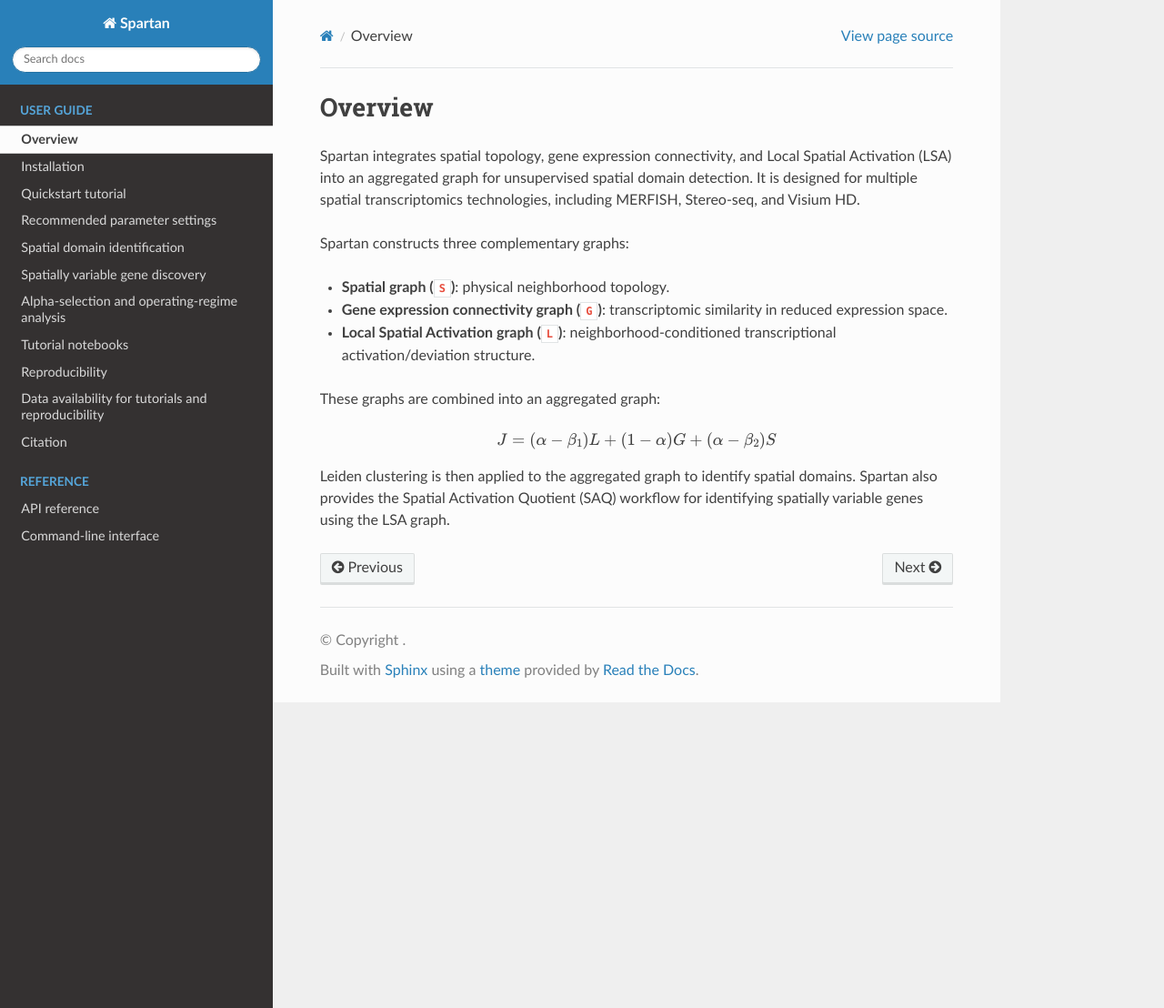
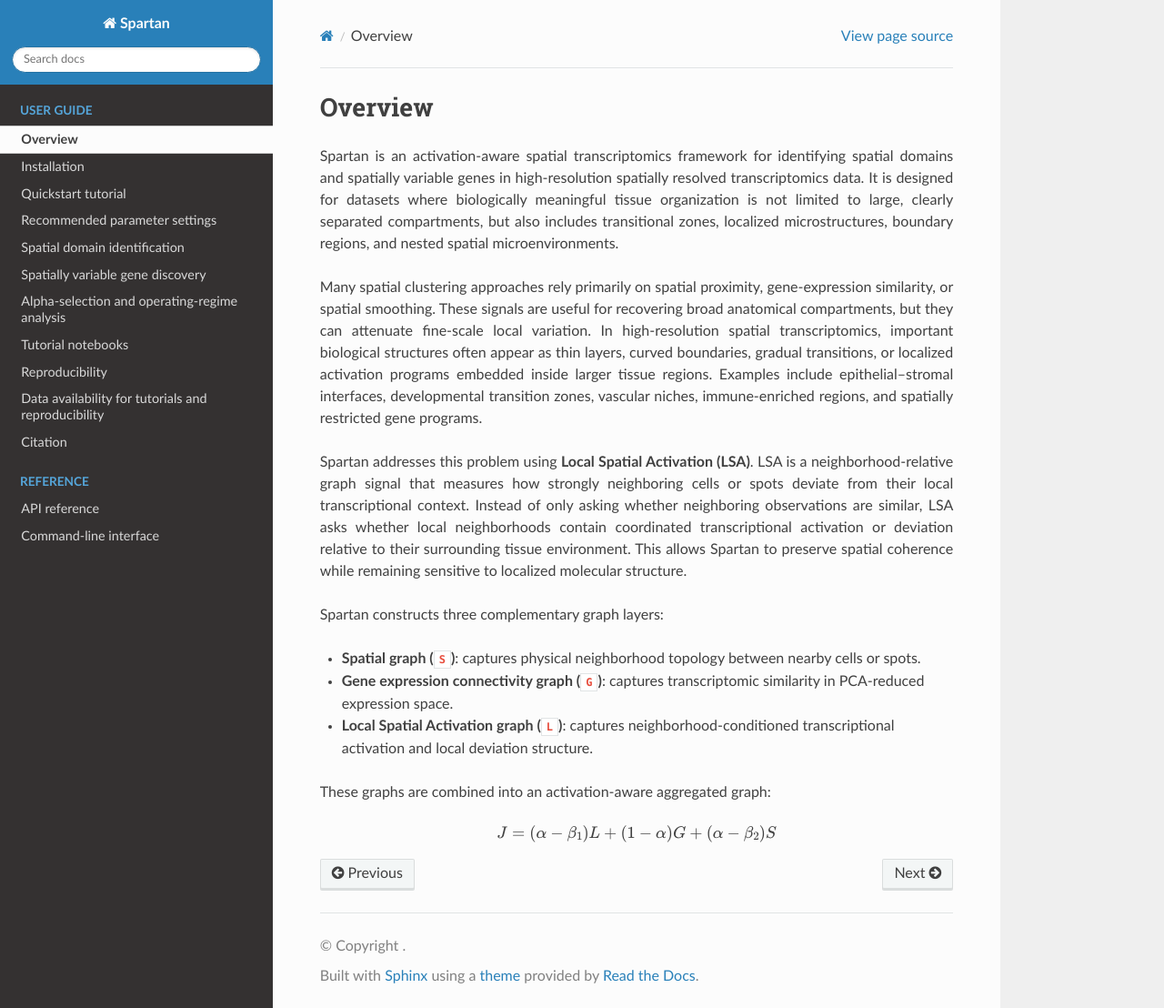
Before and after one commit to MohammadFaizIqbalFaiz/spartan-st, a Sphinx documentation site: the page built from docs/overview.md, in a window 1280 px wide and 1108 px high. Shown: the whole window at 91% size. Built offline with Sphinx 7.4.7 and the Read the Docs theme 3.1.0, drawn with Linux system fonts in a browser that asks for light colours.

Commit message:
Update overview.md

````diff
--- a/docs/overview.md
+++ b/docs/overview.md
@@ -1,17 +1,24 @@
 # Overview
 
-Spartan integrates spatial topology, gene expression connectivity, and Local Spatial Activation (LSA) into an aggregated graph for unsupervised spatial domain detection. It is designed for multiple spatial transcriptomics technologies, including MERFISH, Stereo-seq, and Visium HD.
+<p style="text-align: justify; text-justify: inter-word;">
+Spartan is an activation-aware spatial transcriptomics framework for identifying spatial domains and spatially variable genes in high-resolution spatially resolved transcriptomics data. It is designed for datasets where biologically meaningful tissue organization is not limited to large, clearly separated compartments, but also includes transitional zones, localized microstructures, boundary regions, and nested spatial microenvironments.
+</p>
 
-Spartan constructs three complementary graphs:
+<p style="text-align: justify; text-justify: inter-word;">
+Many spatial clustering approaches rely primarily on spatial proximity, gene-expression similarity, or spatial smoothing. These signals are useful for recovering broad anatomical compartments, but they can attenuate fine-scale local variation. In high-resolution spatial transcriptomics, important biological structures often appear as thin layers, curved boundaries, gradual transitions, or localized activation programs embedded inside larger tissue regions. Examples include epithelial–stromal interfaces, developmental transition zones, vascular niches, immune-enriched regions, and spatially restricted gene programs.
+</p>
 
-- **Spatial graph (`S`)**: physical neighborhood topology.
-- **Gene expression connectivity graph (`G`)**: transcriptomic similarity in reduced expression space.
-- **Local Spatial Activation graph (`L`)**: neighborhood-conditioned transcriptional activation/deviation structure.
+<p style="text-align: justify; text-justify: inter-word;">
+Spartan addresses this problem using <strong>Local Spatial Activation (LSA)</strong>. LSA is a neighborhood-relative graph signal that measures how strongly neighboring cells or spots deviate from their local transcriptional context. Instead of only asking whether neighboring observations are similar, LSA asks whether local neighborhoods contain coordinated transcriptional activation or deviation relative to their surrounding tissue environment. This allows Spartan to preserve spatial coherence while remaining sensitive to localized molecular structure.
+</p>
 
-These graphs are combined into an aggregated graph:
+Spartan constructs three complementary graph layers:
+
+- **Spatial graph (`S`)**: captures physical neighborhood topology between nearby cells or spots.
+- **Gene expression connectivity graph (`G`)**: captures transcriptomic similarity in PCA-reduced expression space.
+- **Local Spatial Activation graph (`L`)**: captures neighborhood-conditioned transcriptional activation and local deviation structure.
+
+These graphs are combined into an activation-aware aggregated graph:
 
 ```{math}
 J = (\alpha-\beta_1)L + (1-\alpha)G + (\alpha-\beta_2)S
-```
-
-Leiden clustering is then applied to the aggregated graph to identify spatial domains. Spartan also provides the Spatial Activation Quotient (SAQ) workflow for identifying spatially variable genes using the LSA graph.
````
